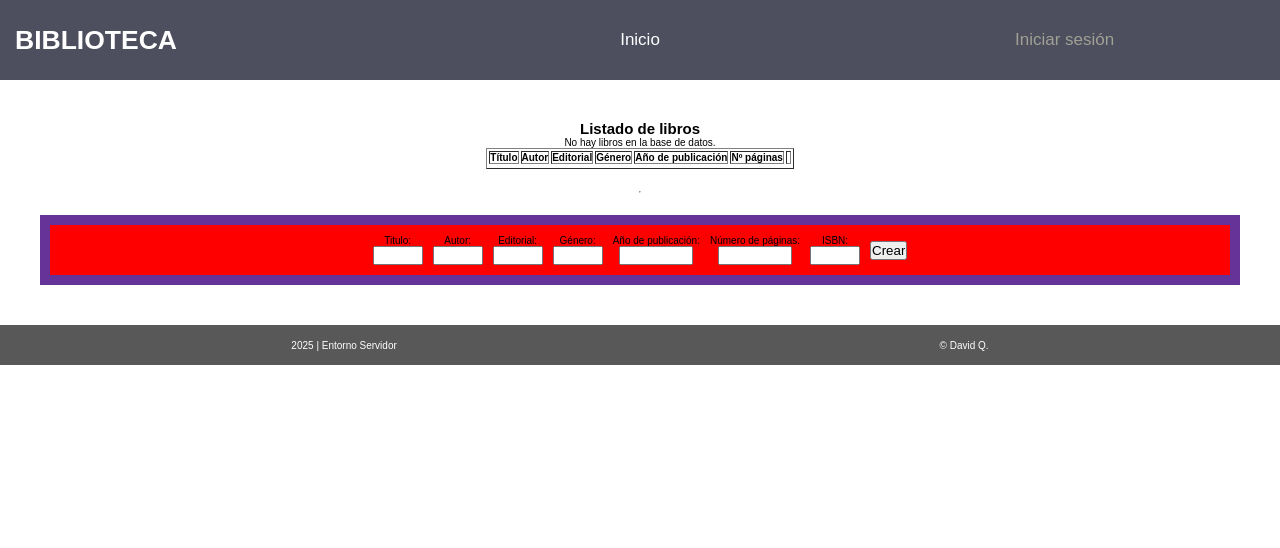
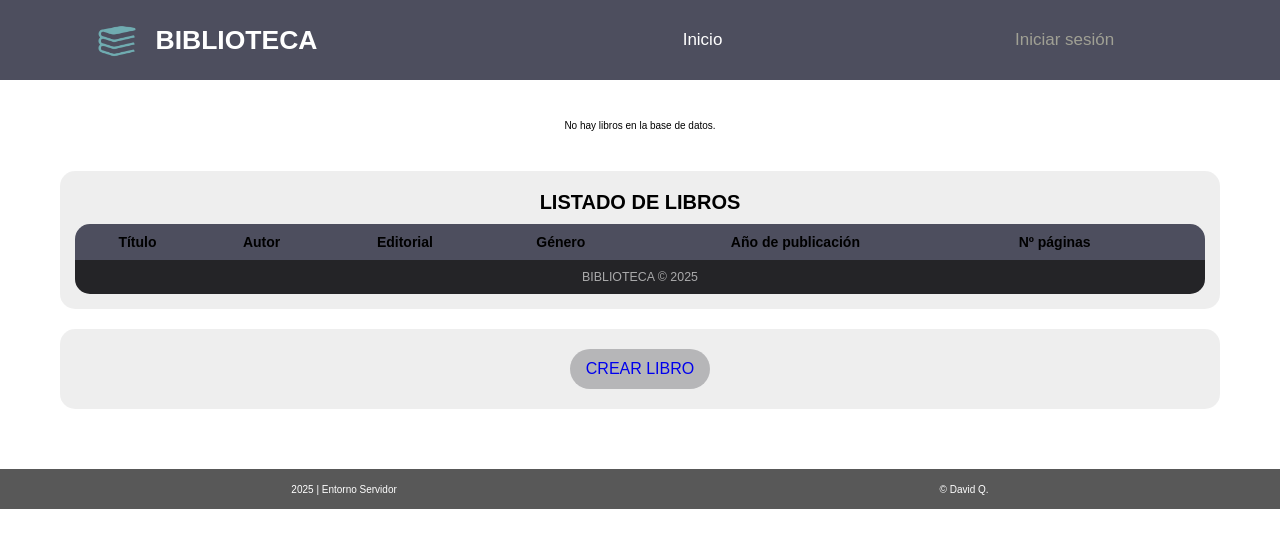
Before and after one commit to davidquicoc/MVC_Practica, a PHP site: page /views/libros/index.php in a window 1280 px wide. Shown: the top 548 px of the page. Run offline with PHP 8.4, Linux system fonts and the light colour scheme; lists and menus that the app fills with data are empty; some libraries are stand-ins or nearby versions; some web fonts are replaced.

Commit message:
Subir cambios realizados de router, enlaces, libro y estilos

```diff
--- a/assets/css/auth.css
+++ b/assets/css/auth.css
@@ -17,7 +17,7 @@ body {
     justify-content: center;
     height: 100vh;
     width: 100vw;
-    background: url('../images/bg-auth.jpg');
+    background: url('../images/bg/bg-auth.jpg');
     background-position: center;
     background-repeat: no-repeat;
     background-size: cover;
--- a/assets/css/libros.css
+++ b/assets/css/libros.css
@@ -34,9 +34,15 @@ body {
 }
 
 .header-logo {
-    width: 20%;
+    width: 30%;
     display: flex;
+    align-items: center;
+    justify-content: center;
+    gap: 10px;
+}
 
+.header-logo img {
+    width: 58px;
 }
 
 .header-logo h2 {
@@ -46,7 +52,7 @@ body {
 }
 
 .header-navbar {
-    width: 60%;
+    width: 50%;
     display: flex;
     justify-content: center;
 }
@@ -114,42 +120,115 @@ body {
     flex-wrap: wrap;
     display: flex;
     flex-direction: column;
-    background-color: rebeccapurple;
+    padding: 20px;
+    gap: 20px;
+}
+
+.list-libros {
+    display: flex;
+    width: 100%;
+    justify-content: center;
+    align-items: center;
+    flex-direction: column;
+    background-color: #00000011;
+    border-radius: 15px;
+    padding: 15px;
+}
+
+.list-libros h2 {
+    font-size: 2rem;
+    margin-top: 5px;
+    margin-bottom: 10px;
+    text-transform: uppercase;
+}
+
+table {
+    width: 100%;
+    height: auto;
+    border-collapse: collapse;
+    border-radius: 15px;
+    overflow: hidden;
+}
+
+thead {
+    background: #4d4e5e;
+    border-collapse: collapse;
+}
+
+tbody {
+    background: #70acb1;
+}
+
+th {
+    font-size: 1.4rem;
+}
+
+th, td {
+    text-align: center;
     padding: 10px;
 }
 
-.libros-container {
-    background: red;
-    display: flex;
-    justify-content: center;
-    flex-wrap: wrap;
+td {
+    border-right: 1px solid black;
+    font-size: 1.24rem;
 }
 
-.create-libro {
-    display: flex;
-    justify-content: center;
-    align-items: center;
+td:last-child {
+    border-right: none;
 }
 
-.create-libro form {
+tfoot {
+    background: #242427;
+    color: #ffffff9c;
+    font-size: 1.24rem;
+    font-weight: 100;
+    padding: 0;
+    text-transform: uppercase;
+}
+
+.button-libro {
+    width: 100%;
+    height: 100%;
     display: flex;
     gap: 10px;
-    padding: 10px;
+    align-items: center;
+    justify-content: center;
 }
 
-.create-libro form div {
-    display: flex;
-    align-items: center;
-    justify-content: center;
-    flex-direction: column;
+.button-libro input[type="submit"] {
+    background: #00000005;
+    padding: 5px 10px;
+    border: 1px solid #00000000;
+    cursor: pointer;
+    font-weight: 400;
+    transition: 0.4s;
 }
 
-.create-libro form input[type="text"] {
-    width: 50px;
+.button-libro input[type="submit"]:hover {
+    background: #ffffff93;
+    font-weight: 700;
+    border: 1px solid #585858;
+    letter-spacing: 0.012px;
 }
 
-.create-libro form input[type="number"] {
-    width: 74px;
+.link-create {
+    background-color: #00000011;
+    width: 100%;
+    border-radius: 15px;
+    display: flex;
+    text-align: center;
+    justify-content: center;
+    padding: 20px 0;
+}
+
+.link-create a {
+    border: 1px solid #00000000;
+    padding: 10px 15px;
+    text-transform: uppercase;
+    text-decoration: none;
+    font-size: 1.6rem;
+    background-color: #292a3148;
+    border-radius: 25px;
 }
 
 .footer {
--- a/index.php
+++ b/index.php
@@ -1,5 +1,4 @@
 <?
-$tituloPagina = "Inicio | Biblioteca";
 require_once __DIR__ . '/core/session.php';
 require_once __DIR__ . '/core/router.php';
 ?>
--- a/views/index.php
+++ b/views/index.php
@@ -1,4 +1,6 @@
 <?php
+$tituloPagina = "Inicio | Biblioteca";
+$cssFile = "I";
 include __DIR__ . '/layout/header.php';
 ?>
 <p>
--- a/views/layout/header.php
+++ b/views/layout/header.php
@@ -16,13 +16,14 @@
     <div class="container">
         <header class="header">
             <div class="header-logo">
+                <img src="<?= BASE_PATH ?>/assets/images/website/logo_website.png" alt="logo_website">
                 <h2>Biblioteca</h2>
             </div>
             <nav class="header-navbar">
                 <ul>
                     <li><a href="index.php">Inicio</a></li>
                     <?php if (!empty($_SESSION['user'])) { ?>
-                    <li><a href="libros.php">Libros</a></li>
+                    <li><a href="index.php?action=libros">Libros</a></li>
                     <li><a href="prestamos.php">Préstamos</a></li>
                     <?php } ?>
                 </ul>
--- a/views/libros/create.php
+++ b/views/libros/create.php
@@ -3,11 +3,12 @@
 <head>
     <meta charset="UTF-8">
     <meta name="viewport" content="width=device-width, initial-scale=1.0">
-    <title>Crear libro</title>
+    <title>Creación de libros | Biblioteca</title>
+    <link rel="stylesheet" href="<?= BASE_PATH ?>/assets/css/libro-form.css">
 </head>
 <body>
     <div class="container">
-        <form method="POST" action="<?= BASE_PATH ?>/libros.php?action=add-libro">
+        <form method="POST" action="index.php?action=create-book">
             <h2>Crear nuevo libro</h2>
             <label for="titulo">Titulo:</label>
             <input type="text" name="titulo" id="titulo" required>
--- a/views/libros/index.php
+++ b/views/libros/index.php
@@ -1,11 +1,9 @@
 <?php
 $tituloPagina = "Libros | Biblioteca";
 $cssFile = "L";
+$booleanLibros = true;
 include __DIR__ . '/../layout/header.php';
 ?>
-
-<h2>Listado de libros</h2>
-
 <?php
 if (isset($libros['error'])) {
     echo "<p class='libros-error-text'>Error al acceder a la base de datos:" . $libros['error'] . "</p>";
@@ -15,9 +13,22 @@ if (isset($libros['error'])) {
 
 if (empty($libros) && !isset($libros['error'])) {
     echo "<p>No hay libros en la base de datos.</p>";
+    $booleanLibros = false;
 }
 ?>
-<table border="1">
+<section class="section-libros">
+    <div class="mensajes-libros">
+        <?php
+            if (isset($_SESSION['libro-mensaje'])) {
+                echo "<p class='mensaje-correcto'>" . $_SESSION['libro-mensaje'] .  "</p>";
+            } elseif (isset($_SESSION['libro-error'])) {
+                echo "<p class='mensaje-erroneo'>" . $_SESSION['libro-error'] .  "</p>";
+            }
+        ?>
+    </div>
+    <div class="list-libros">
+        <h2>Listado de libros</h2>
+        <table>
             <thead>
                 <tr>
                     <th>
@@ -43,131 +54,50 @@ if (empty($libros) && !isset($libros['error'])) {
                     </th>
                 </tr>
             </thead>
-    <tbody>
-        <tr></tr>
-    </tbody>
+            <?php
+                if ($booleanLibros) {
+                    echo "<tbody>";
+                    foreach($libros as $libro) {
+                        echo "<tr>";
+                            echo "<td> " . $libro['titulo'] . "</td>";
+                            echo "<td>" . $libro['autor'] . "</td>";
+                            echo "<td>" . $libro['editorial'] . "</td>";
+                            echo "<td>" . $libro['genero'] . "</td>";
+                            echo "<td>" . $libro['año_publicacion'] . "</td>";
+                            echo "<td>" . $libro['n_paginas'] . "</td>";
+                            echo "<td>";
+                                echo "
+                                    <div class='button-libro'>
+                                        <form method='POST' action='index.php?action=modify-book'>
+                                            <input type='hidden' value='" . $libro['id'] . "' name='id'>
+                                            <input type='hidden' value='" . $libro['titulo'] . "' name='titulo'>
+                                            <input type='hidden' value='" . $libro['autor'] . "' name='autor'>
+                                            <input type='hidden' value='" . $libro['editorial'] . "' name='editorial'>
+                                            <input type='hidden' value='" . $libro['genero'] . "' name='genero'>
+                                            <input type='hidden' value='" . $libro['año_publicacion'] . "' name='año_publicacion'>
+                                            <input type='hidden' value='" . $libro['n_paginas'] . "' name='n_paginas'>
+                                            <input type='submit' value='Editar'>
+                                        </form>
+                                        <form method='POST' action='index.php?action=delete-book'>
+                                            <input type='hidden' name='id' value='" . $libro['id'] . "'>
+                                            <input type='submit' value='Borrar'>";
+                            echo "</td>";
+                        echo "</tr>";
+                    }
+                    echo "</tbody>";
+                }
+            ?>
+            <tfoot>
+                <tr>
+                    <td colspan="7">Biblioteca &copy;&nbsp;<?= date('Y'); ?></td>
+                </tr>
+            </tfoot>
         </table>
-<br><br>
-<hr>
-<br><br>
-<section class="section-libros">
-    <div class="libros-container">
-        <div class="create-libro">
-            <form class="create-libro-form" method="POST" action="index.php?action=create-libro">
-                <div>
-                    <label for="titulo">Titulo:</label>
-                    <input type="text" name="titulo" id="titulo" required>
     </div>
-                <div>
-                    <label for="autor">Autor:</label>
-                    <input type="text" name="autor" id="autor" required>
-                </div>
-                <div>
-                    <label for="editorial">Editorial:</label>
-                    <input type="text" name="editorial" id="editorial" required>
-                </div>
-                <div>
-                    <label for="genero">Género:</label>
-                    <input type="text" name="genero" id="genero" required>
-                </div>
-                <div>
-                    <label for="año_publicacion">Año de publicación:</label>
-                    <input type="number" name="año_publicacion" id="año_publicacion" max="<?= date('Y'); ?>" required>
-                </div>
-                <div>
-                    <label for="n_paginas">Número de páginas:</label>
-                    <input type="number" name="n_paginas" id="n_paginas" required>
-                </div>
-                <div>
-                    <label for="isbn">ISBN:</label>
-                    <input type="text" name="isbn" id="isbn" required>
-                </div>
-                <div>
-                    <input type="submit" value="Crear">
-                </div>
-            </form>
-        </div>
+    <div class="link-create">
+        <a href="<?= BASE_PATH ?>/index.php?action=add-book">Crear libro</a>
     </div>
 </section>
-<!--<div class="table-libros">
-    <div class="libros-header">
-        <div class="libro-cell">Título</div>
-        <div class="libro-cell">Autor</div>
-        <div class="libro-cell">Editorial</div>
-        <div class="libro-cell">Género</div>
-        <div class="libro-cell">Año de publicación</div>
-        <div class="libro-cell">Nº páginas</div>
-        <div class="libro-cell">&nbsp;</div>
-    </div>
-    <form method="POST" action="libros.php?action=create">
-    <div class="libros-create">
-            <div class="libro-cell">
-                <label for="titulo">Titulo:</label>
-                <input type="text" name="titulo" id="titulo" required>
-            </div>
-            <div class="libro-cell">
-                <label for="autor">Autor:</label>
-                <input type="text" name="autor" id="autor" required>
-            </div>
-            <div class="libro-cell">
-                <label for="editorial">Editorial:</label>
-                <input type="text" name="editorial" id="editorial" required>
-            </div>
-            <div class="libro-cell">
-                <label for="genero">Género:</label>
-                <input type="text" name="genero" id="genero" required>
-            </div>
-            <div class="libro-cell">
-                <label for="año_publicacion">Año de publicación:</label>
-                <input type="number" name="año_publicacion" id="año_publicacion" max="<?= date('Y'); ?>" required>
-            </div>
-            <div class="libro-cell">
-                <label for="n_paginas">Número de páginas:</label>
-                <input type="number" name="n_paginas" id="n_paginas" required>
-            </div>
-            <div class="libro-cell">
-                <input type="submit" value="Crear">
-            </div>
-        </div>
-    </form>
-    <?php
-    /*if (!empty($libros) && !isset($libros['error'])) {
-        foreach ($libros as $libro) {
-            echo "<div class='libros-edit'>";
-            echo "<div class='libro-cell'>" . $libro['titulo'] . "</div>";
-            echo "<div class='libro-cell'>" . $libro['autor'] . "</div>";
-            echo "<div class='libro-cell'>" . $libro['editorial'] . "</div>";
-            echo "<div class='libro-cell'>" . $libro['genero'] . "</div>";
-            echo "<div class='libro-cell'>" . $libro['año_publicacion'] . "</div>";
-            echo "<div class='libro-cell'>" . $libro['n_paginas'] . "</div>";
-            echo "<div class='libro-cell'>&nbsp;</div>";
-            //  FORMULARIO DE EDITAR
-            echo "<form method='POST' action='libros.php?action=edit'>";
-            echo "<input type='hidden' value='" . $libro['titulo'] . "' name='titulo'>";
-            echo "<input type='hidden' value='" . $libro['autor'] . "' name='autor'>";
-            echo "<input type='hidden' value='" . $libro['editorial'] . "' name='editorial'>";
-            echo "<input type='hidden' value='" . $libro['genero'] . "' name='genero'>";
-            echo "<input type='hidden' value='" . $libro['año_publicacion'] . "' name='año_publicacion'>";
-            echo "<input type='hidden' value='" . $libro['n_paginas'] . "' name='n_paginas'>";
-            if (isset($libro['id'])) {
-                echo "<input type='hidden' name='id' value='" . $libro['id'] . "'>";
-            }
-            echo "<input type='submit' value='Editar'>";
-            echo "</form>";
-            //  FORMULARIO DE BORRAR
-            if (isset($libro['id'])) {
-                echo "<form method='POST' action='libros.php?action=erase'>";
-                echo "<input type='hidden' name='id' value='" . $libro['id'] . "'>";
-                echo "<input type='submit' value='Borrar'>";
-                echo "</form>";
-            }
-            echo "</div>";
-            echo "</div>";
-        }
-    }
-    */ ?>
-    -->
-</div>
 <?php
 include __DIR__ . '/../layout/footer.php';
 ?>
```
Also changed, not shown: assets/css/style.css (+8 -2 lines), controllers/BookController.php (+47 -12 lines), core/router.php (+12 -3 lines), models/Libro.php (+33 -4 lines), views/libros/edit.php (+32 -9 lines), _libros.php (renamed from libros.php), assets/images/bg/bg-auth.jpg (renamed from assets/images/bg-auth.jpg), assets/images/website/icon_website.png (added), assets/images/website/logo_website.png (added). Lines whose indentation alone changed are shown as unchanged.
